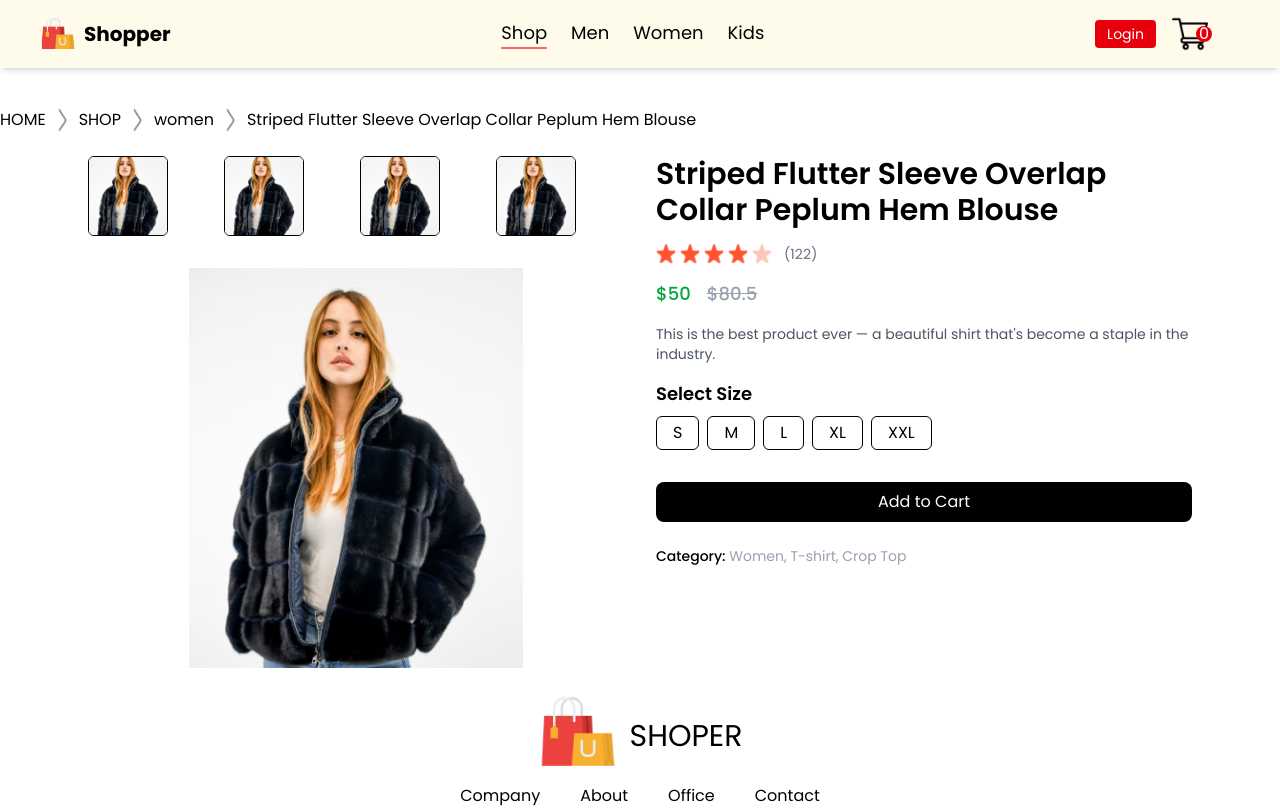
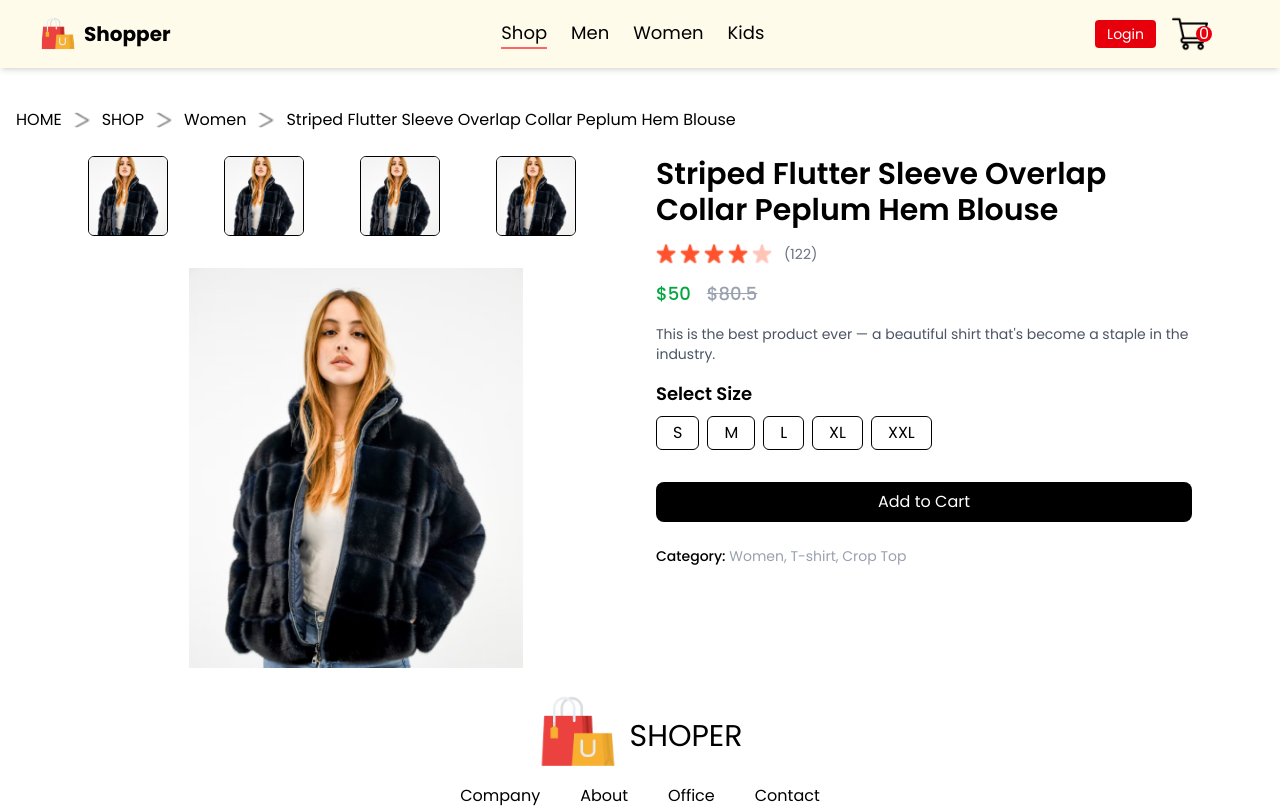
Before and after one commit to Mudassir-ahmad551080/E-Com, a React (Vite) app: page /product/1 in a window 1280 px wide. Shown: the top 808 px of the page. Built offline with nearby package versions, Linux system fonts and the light colour scheme.

Commit message:
another commit

```diff
--- a/src/component/BreadCrum.jsx
+++ b/src/component/BreadCrum.jsx
@@ -1,10 +1,18 @@
 import React from 'react'
 import arrow_icon from '../assets/breadcrum_arrow.png'
+
 const BreadCrum = (props) => {
-    const {product} = props;
+  const { product } = props;
+
   return (
-    <div className='flex mt-10 gap-3'>
-   HOME <img src={arrow_icon} alt="" /> SHOP <img src={arrow_icon} alt="" /> {product.category} <img src={arrow_icon} alt="" /> {product.name}
+    <div className='flex flex-wrap items-center mt-10 gap-2 sm:gap-3 text-sm sm:text-base px-4'>
+      <span className='whitespace-nowrap'>HOME</span>
+      <img src={arrow_icon} alt="arrow" className='w-3 h-3 sm:w-4 sm:h-4' />
+      <span className='whitespace-nowrap'>SHOP</span>
+      <img src={arrow_icon} alt="arrow" className='w-3 h-3 sm:w-4 sm:h-4' />
+      <span className='whitespace-nowrap capitalize'>{product.category}</span>
+      <img src={arrow_icon} alt="arrow" className='w-3 h-3 sm:w-4 sm:h-4' />
+      <span className='whitespace-wrap  mr-10 flex capitalize'>{product.name}</span>
     </div>
   )
 }
```
